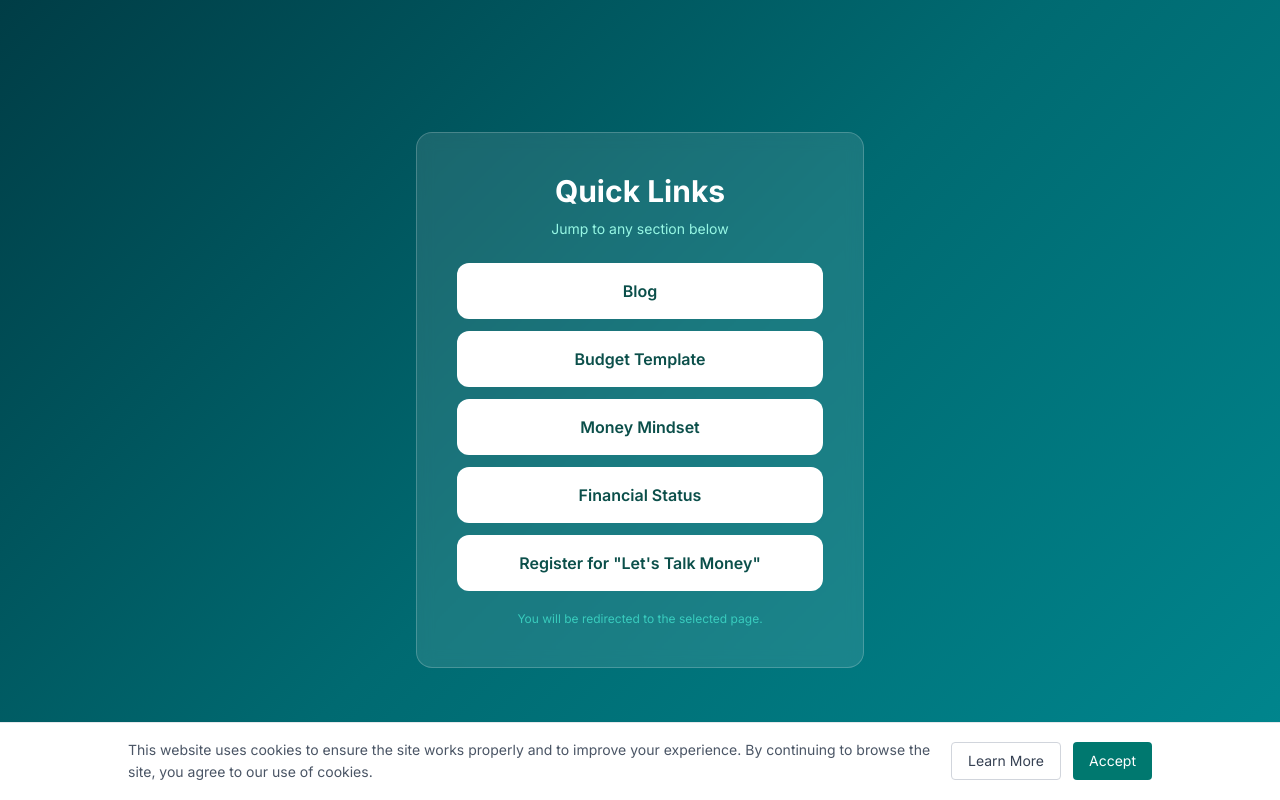
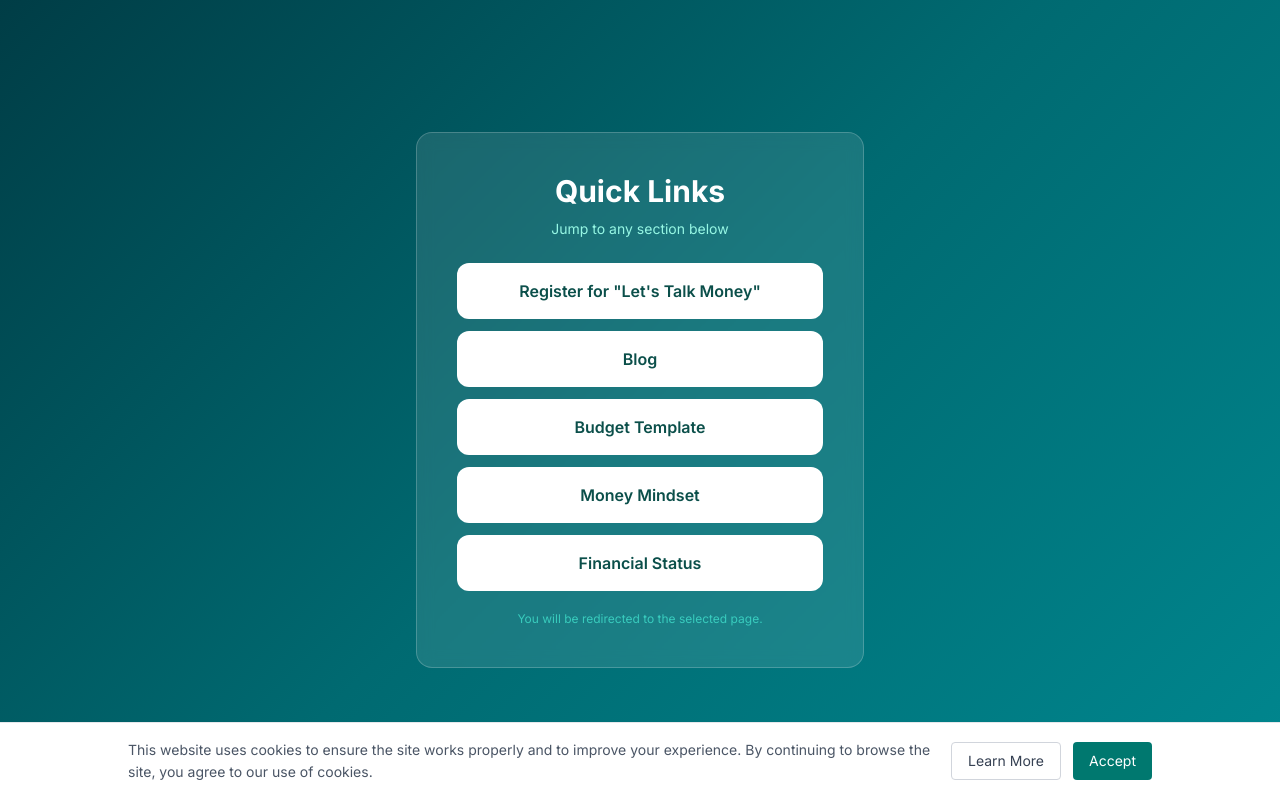
Before and after one commit to apunu-inc/mindthenaira, a React (Vite) app: page /links in a window 1280 px wide. Built offline with nearby package versions, Linux system fonts and the light colour scheme.

Commit message:
Moved the Money Session to the top

```diff
--- a/src/pages/Links.jsx
+++ b/src/pages/Links.jsx
@@ -22,6 +22,12 @@ export default function Links() {
           </div>
 
           <div className="space-y-3">
+            <Link
+              to="/register-for-lets-talk-money"
+              className="block w-full p-4 rounded-xl bg-white text-teal-900 font-semibold hover:bg-teal-50 transition-all hover:shadow-lg text-center"
+            >
+              Register for "Let's Talk Money"
+            </Link>
             <Link
               to="/blog"
               className="block w-full p-4 rounded-xl bg-white text-teal-900 font-semibold hover:bg-teal-50 transition-all hover:shadow-lg text-center"
@@ -48,12 +54,6 @@ export default function Links() {
             >
               Financial Status{" "}
             </Link>
-            <Link
-              to="/register-for-lets-talk-money"
-              className="block w-full p-4 rounded-xl bg-white text-teal-900 font-semibold hover:bg-teal-50 transition-all hover:shadow-lg text-center"
-            >
-              Register for "Let's Talk Money"
-            </Link>
           </div>
 
           <p className="text-xs text-teal-300/70 mt-5 text-center">
```
